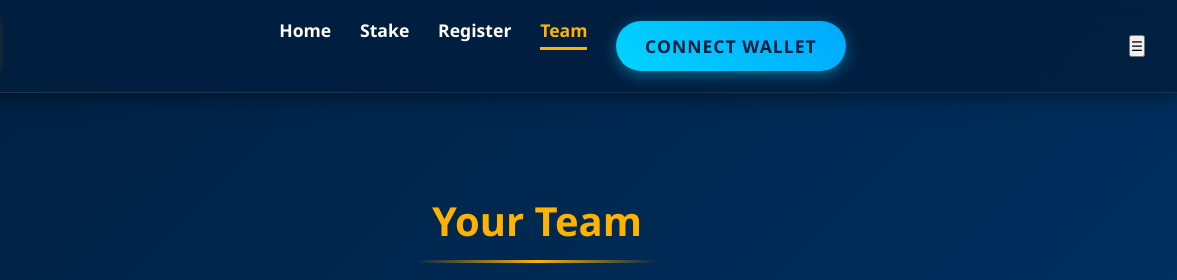
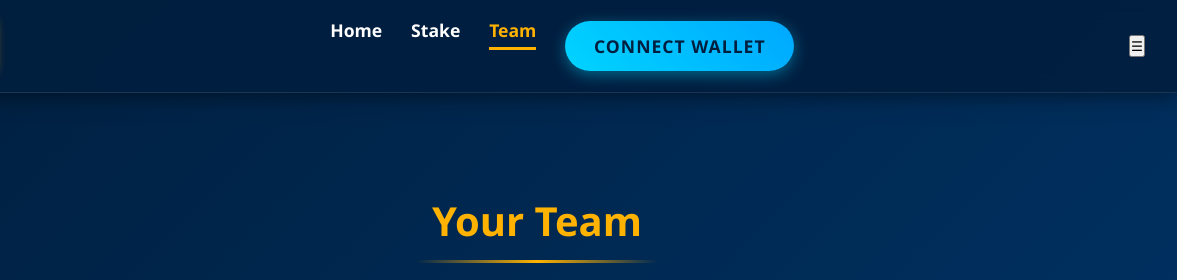
Before and after one commit to SRTAK786/vnststaking.web, a plain HTML site: page team.html in a window 1280 px wide. Shown: the top 280 px of the page, 103-1280 px from the left. Drawn offline with Linux system fonts and the light colour scheme.

Commit message:
Update team.html

```diff
--- a/team.html
+++ b/team.html
@@ -14,7 +14,6 @@
         <ul id="navMenu">
             <li><a href="index.html">Home</a></li>
             <li><a href="stake.html">Stake</a></li>
-            <li><a href="register.html">Register</a></li>
             <li><a href="team.html" class="active">Team</a></li>
             <button class="wallet-connect-btn" id="connectWalletBtn">Connect Wallet</button>
         </ul>
```
